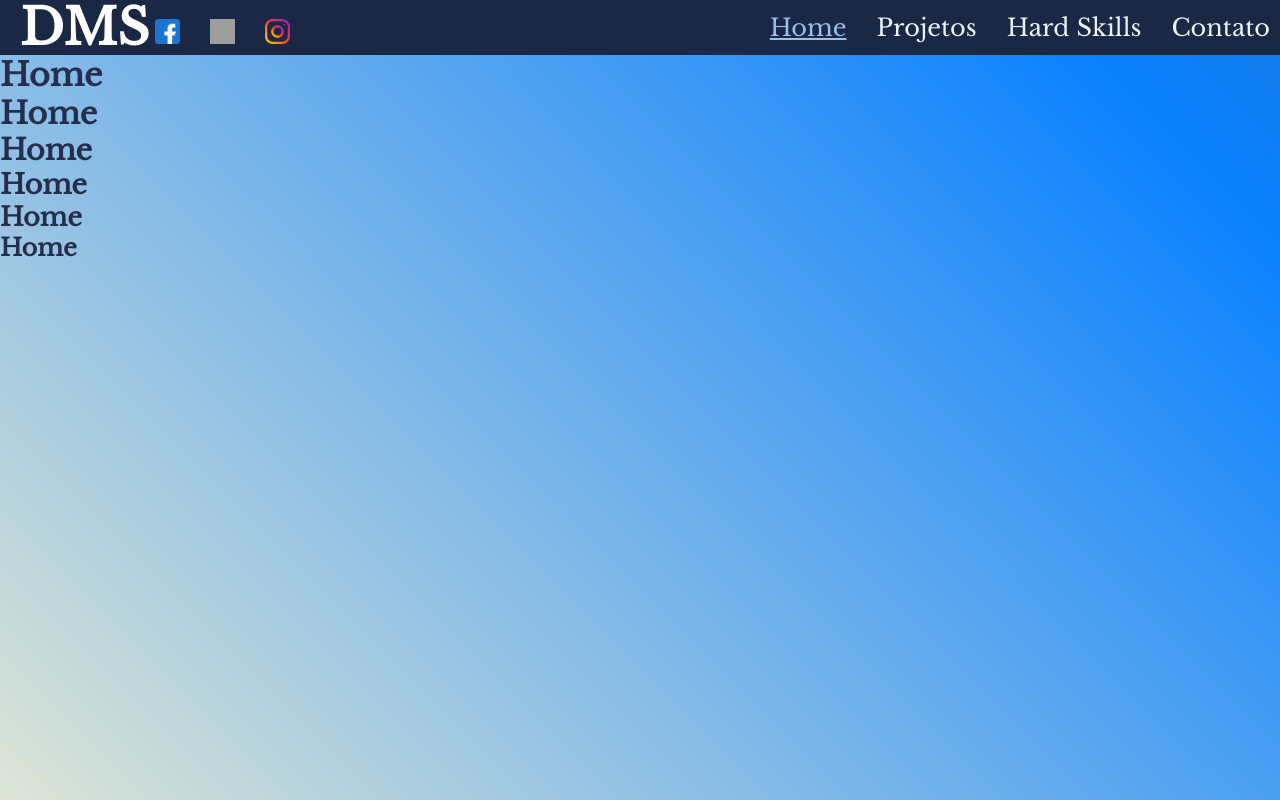
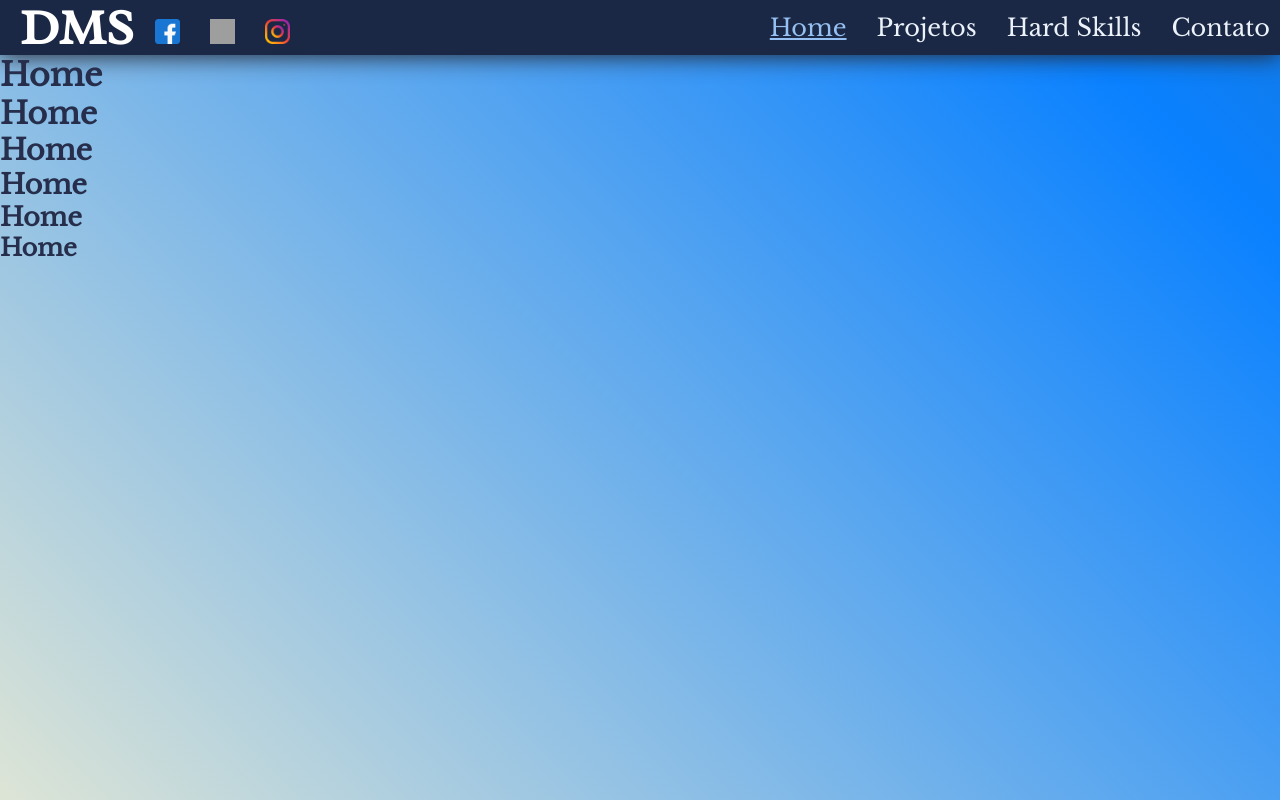
Before and after one commit to dennisMarcelo/portifolioReact, a React (Create React App) app: page / in a window 1280 px wide. Built offline with nearby package versions, Linux system fonts and the light colour scheme; grey boxes are pictures that could not be loaded.

Commit message:
add shadow and font family in header

```diff
--- a/src/components/style/Header.css
+++ b/src/components/style/Header.css
@@ -5,10 +5,15 @@ header {
   justify-content: space-between;
   align-items: center;
   background-color: #1B2845;
+  box-shadow: 0 1px 1.5em #23232b;
 }
 
 .textLogo {
   color: #fff;
+}
+
+h1.textLogo {
+  font-family: 'Radley';
 }
 
 @media screen and (min-width:861px){
```
